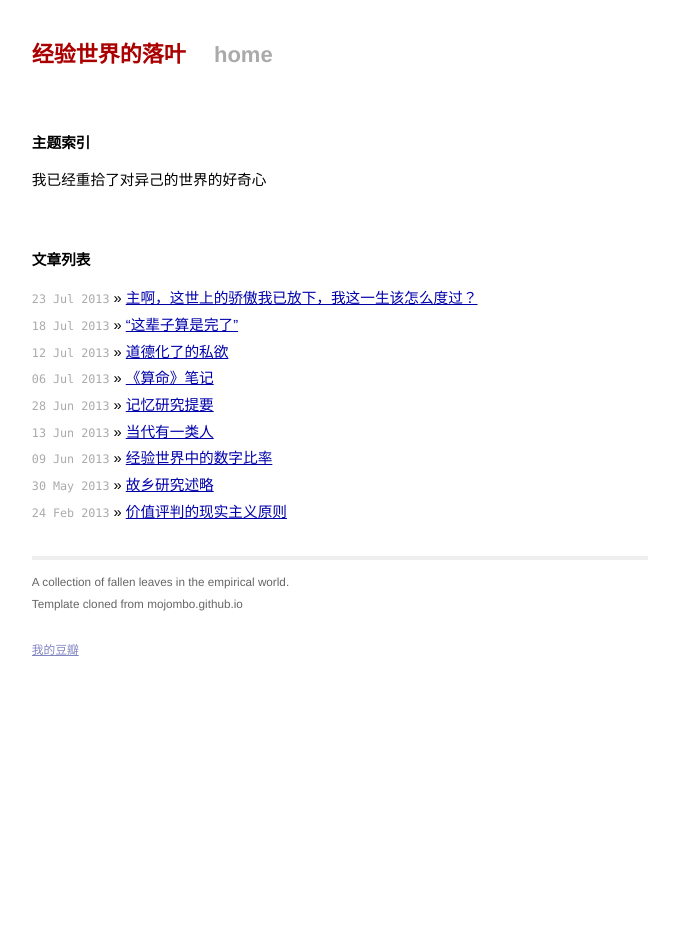
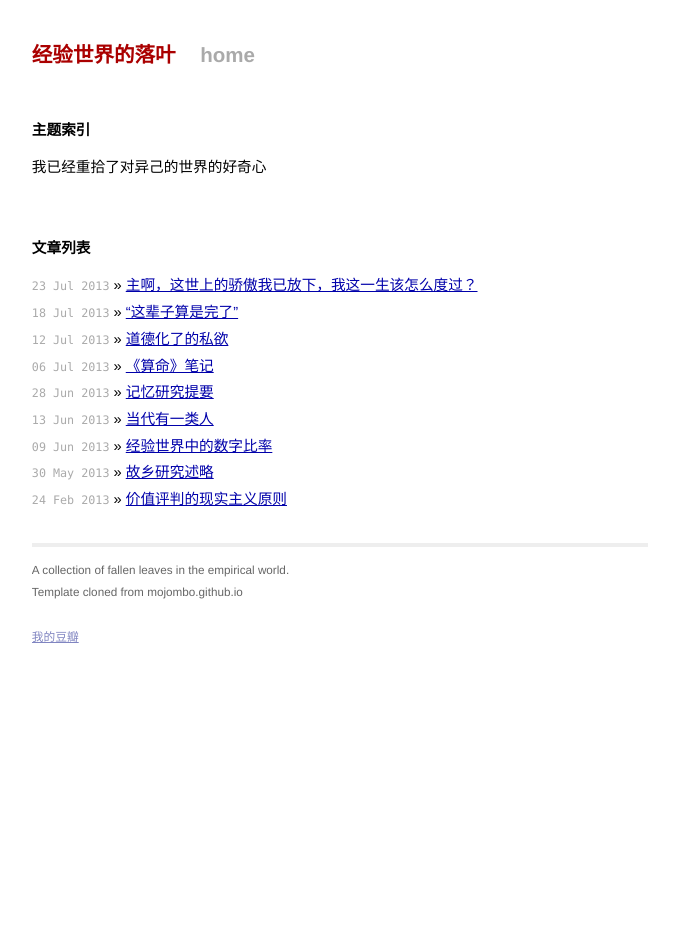
Before and after one commit to Firesletter/firesletter.github.io, a Jekyll site: the page built from index.html, in a window 1280 px wide. Shown: the whole page, without its empty margins (300-979 px from the left). Built offline with Jekyll 4.4.1, drawn with Linux system fonts in a browser that asks for light colours; Markdown is read by kramdown in place of the engine named in the settings.

Commit message:
Update screen.css

```diff
--- a/css/screen.css
+++ b/css/screen.css
@@ -87,13 +87,13 @@ ul.posts {
 }
 
 .title {
-  font-size: 150%;
   color: #a00;
   font-weight: bold;
   margin-bottom: 2em;
 }
 
   .site .title a {
+    font-size: 140%;
     color: #a00;
     text-decoration: none;
   }
```
